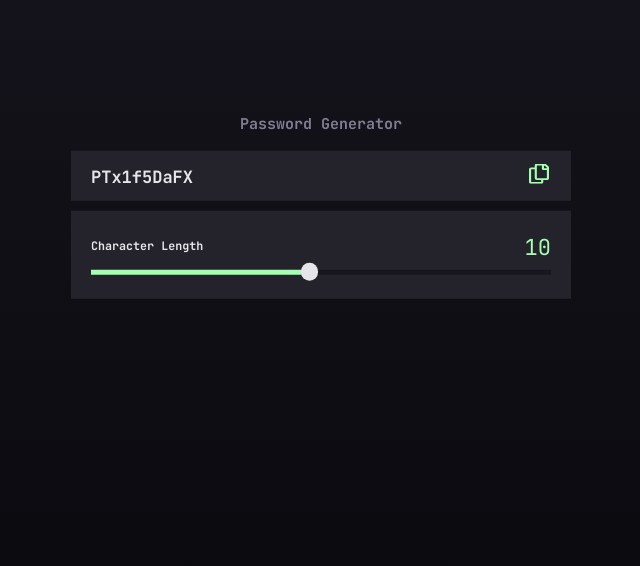
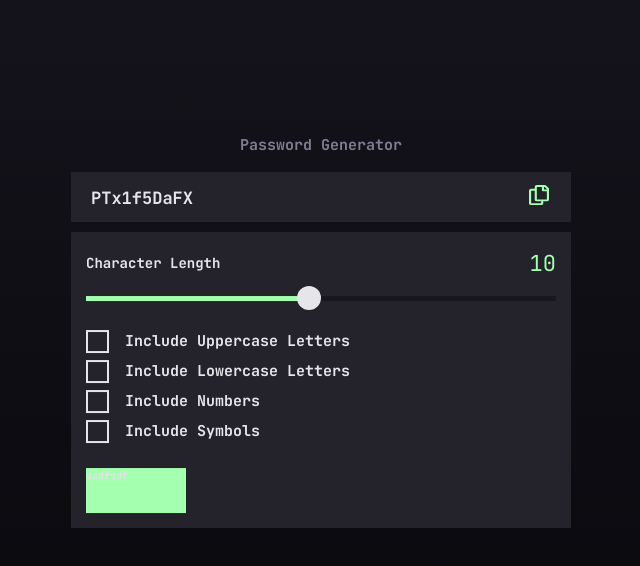
Before and after one commit to Hugo-Farias/password-generator, a React (Vite) app: page / in a window 1280 px wide. Shown: the top 566 px of the page, without its empty margins (319-959 px from the left). Built offline with nearby package versions, Linux system fonts and the light colour scheme.

Commit message:
checks done

```diff
--- a/src/App.scss
+++ b/src/App.scss
@@ -4,12 +4,7 @@
   display: flex;
   flex-direction: column;
   gap: 1rem;
-  //position: absolute;
-  //top: 50%;
-  //left: 50%;
-  //transform: translate(-50%, -50%);
-  transform: translateY(50%);
-  //margin-top: 5rem;
+  transform: translateY(30%);
   margin-inline: auto;
   max-width: 52rem;
   min-width: 32rem;
--- a/src/_variables.scss
+++ b/src/_variables.scss
@@ -4,5 +4,6 @@
 }
 
 $color-primary: #a4ffaf;
+$color-null: #18171f;
 $color-window: #24232c;
 $color-font: #e6e5ea;
--- a/src/components/Options.scss
+++ b/src/components/Options.scss
@@ -3,7 +3,8 @@
 .options {
   display: flex;
   flex-direction: column;
+  gap: 2.5rem;
   background-color: $color-window;
   width: 100%;
-  padding: 2rem;
+  padding: 1.5rem;
 }
--- a/src/components/Options.tsx
+++ b/src/components/Options.tsx
@@ -1,10 +1,14 @@
 import "./Options.scss";
 import CharacterLength from "./options/CharacterLength";
+import InclusionToggles from "./options/InclusionToggles";
+import Strength from "./options/Strength";
 
 const Options = function () {
   return (
     <div className="options">
       <CharacterLength />
+      <InclusionToggles />
+      <Strength />
     </div>
   );
 };
--- a/src/components/options/CharacterLength.scss
+++ b/src/components/options/CharacterLength.scss
@@ -5,6 +5,11 @@
     display: flex;
     justify-content: space-between;
     align-items: center;
+    margin-bottom: 1rem;
+
+    & > .name {
+      font-size: 1.4rem;
+    }
 
     & > .length-number {
       font-size: 2.2rem;
@@ -28,7 +33,7 @@
 
     &::-webkit-slider-thumb {
       -webkit-appearance: none;
-      height: 1.75rem;
+      height: 2.4rem;
       aspect-ratio: 1;
       border-radius: 50%;
       //cursor: e-resize;
--- a/src/components/options/CharacterLength.tsx
+++ b/src/components/options/CharacterLength.tsx
@@ -7,9 +7,10 @@ const CharacterLength = function () {
   const maxLength = +sliderRef.current?.max || currentLen * 2;
   const percentage = (currentLen / maxLength) * 100 - 2;
   const colorPrimary = "#a4ffaf";
+  const colorNull = "#18171F";
 
   const inputStyle: CSSProperties = {
-    background: `linear-gradient(to right,${colorPrimary} 0,${colorPrimary} ${percentage}%, #18171F ${percentage}%, #18171F 100%)`,
+    background: `linear-gradient(to right,${colorPrimary} 0,${colorPrimary} ${percentage}%, ${colorNull} ${percentage}%, ${colorNull} 100%)`,
   };
 
   const handleInputChange = function () {
--- /dev/null
+++ b/src/components/options/InclusionToggles.scss
@@ -0,0 +1,36 @@
+@import "../../variables";
+
+.inclusion-toggles {
+  display: flex;
+  flex-direction: column;
+  gap: 0.7rem;
+
+  & > .checkbox-container {
+    display: flex;
+    gap: 1.6rem;
+    align-items: center;
+    cursor: pointer;
+
+    & > .checkbox {
+      transition: all 0.2s ease-in-out;
+      transition-property: background-color, border;
+      border: 0.2rem solid $color-font;
+      background-color: $color-window;
+      height: 2.3rem;
+      aspect-ratio: 1;
+
+      &.true {
+        background-color: $color-primary;
+        border: transparent;
+        background-image: url("../../assets/images/icon-check.svg");
+        background-position: center;
+        background-repeat: no-repeat;
+        background-size: 1.8rem;
+      }
+    }
+
+    & > .label {
+      font-size: 1.5rem;
+    }
+  }
+}
--- /dev/null
+++ b/src/components/options/InclusionToggles.tsx
@@ -0,0 +1,51 @@
+import "./InclusionToggles.scss";
+import { useState } from "react";
+
+type stateT = {
+  upper: boolean;
+  lower: boolean;
+  numbers: boolean;
+  symbols: boolean;
+};
+
+const stateInitial = {
+  upper: false,
+  lower: false,
+  numbers: false,
+  symbols: false,
+};
+
+const checkboxes: { name: string; label: string }[] = [
+  { name: "upper", label: "Include Uppercase Letters" },
+  { name: "lower", label: "Include Lowercase Letters" },
+  { name: "numbers", label: "Include Numbers" },
+  { name: "symbols", label: "Include Symbols" },
+];
+
+const InclusionToggles = function () {
+  const [checkState, setCheckState] = useState<stateT>(stateInitial);
+
+  const handleCheck = function (e: string) {
+    setCheckState((prev) => {
+      console.log(checkState);
+      return { ...prev, [e]: !checkState[e] };
+    });
+  };
+
+  const checkJSX = checkboxes.map((v, i) => {
+    return (
+      <div
+        key={i}
+        className="checkbox-container"
+        onClick={() => handleCheck(v.name)}
+      >
+        <span className={`checkbox ${checkState[v.name]}`} />
+        <h3 className="label">{v.label}</h3>
+      </div>
+    );
+  });
+
+  return <div className="inclusion-toggles">{checkJSX}</div>;
+};
+
+export default InclusionToggles;
--- /dev/null
+++ b/src/components/options/Strength.scss
@@ -0,0 +1,7 @@
+@import "../../variables";
+
+.strength {
+  height: 4.5rem;
+  width: 10rem;
+  background-color: $color-primary;
+}
--- /dev/null
+++ b/src/components/options/Strength.tsx
@@ -0,0 +1,7 @@
+import "./Strength.scss";
+
+const Strength = function () {
+  return <div className="strength">asdfsdf</div>;
+};
+
+export default Strength;
```
